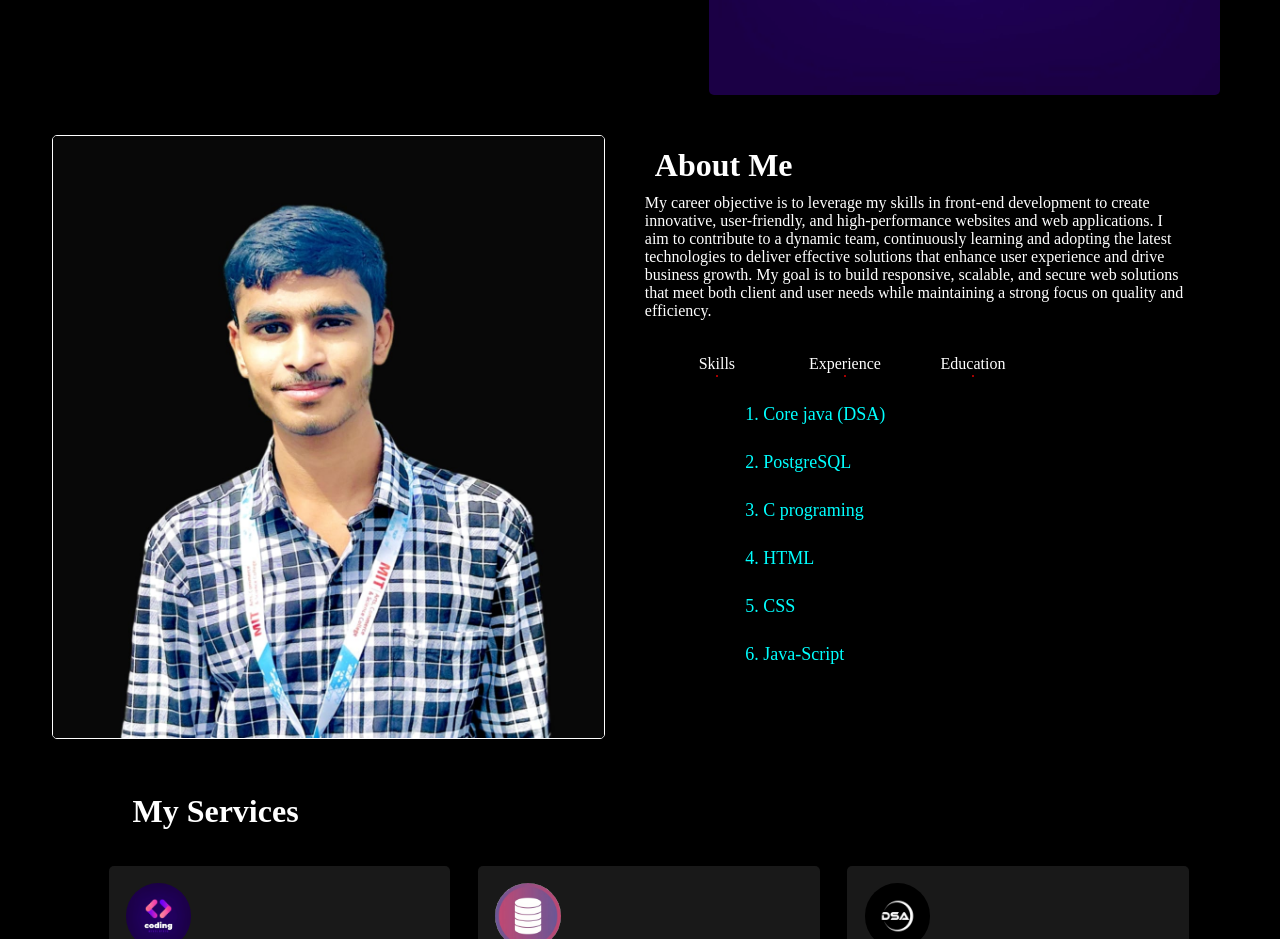
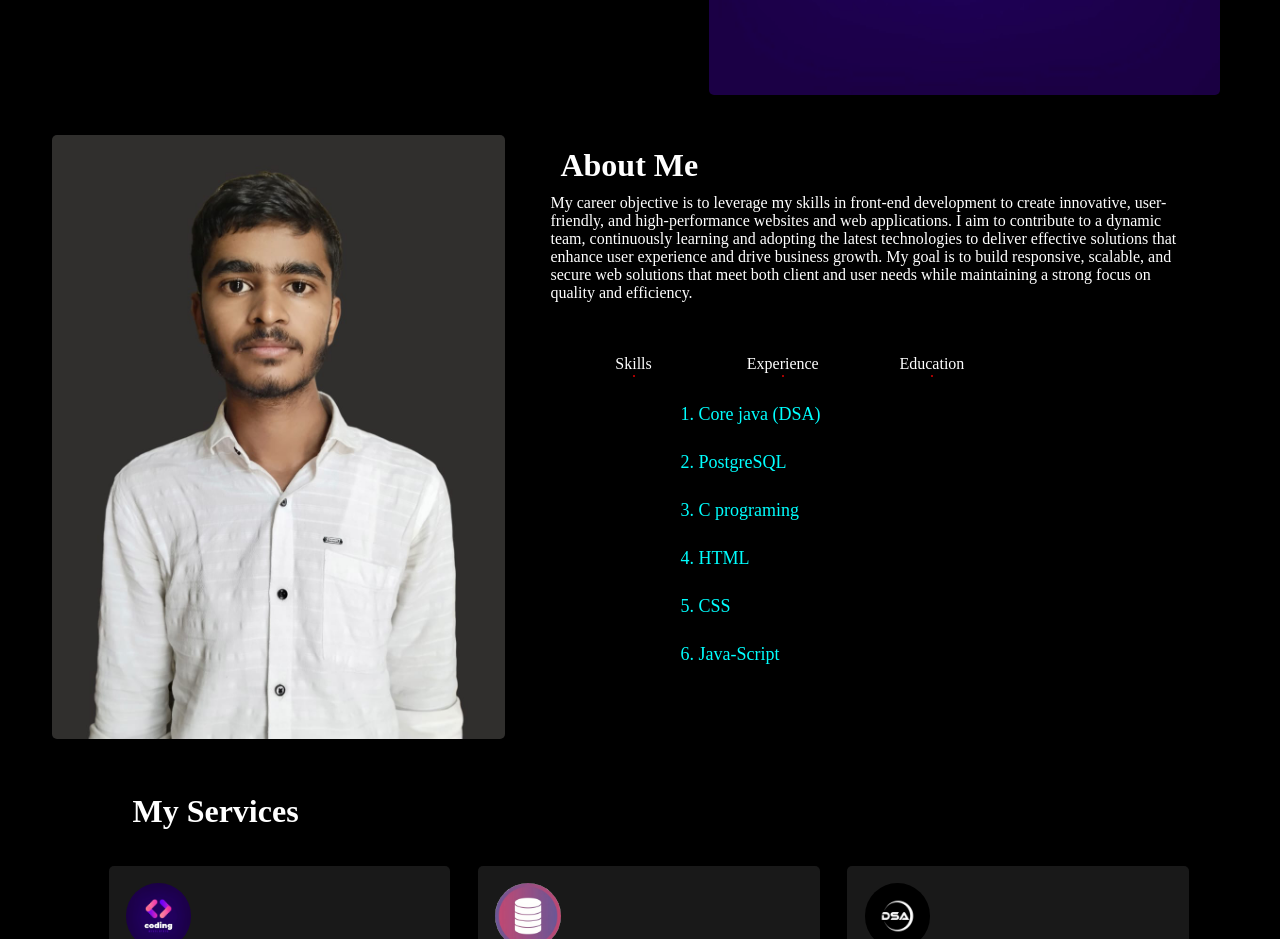
Before and after one commit to aashishkhose/portfolio, a plain HTML site: page index.html in a window 1280 px wide. Shown: the part 580-1519 px from the top of the page. Drawn offline with Linux system fonts and the light colour scheme.

Commit message:
modified image

```diff
--- a/index.html
+++ b/index.html
@@ -56,7 +56,7 @@
 
         <!-- about section -->
          <div id="about-me-con">
-            <img src="aashish2.jpg" alt="" id="about-img">
+            <img src="aashish3.jpg" alt="" id="about-img">
             <div id="about-info">
                 <div id="intro">
                     <h1>About Me</h1>
--- a/style.css
+++ b/style.css
@@ -140,7 +140,7 @@ body{
 }
 #about-img{
     position: relative;
-    border: solid 1px white;
+    /* border: solid 1px white; */
     border-radius: 5px;
     height: 90%;
 }
```
Also changed, not shown: aashish3.jpg (added).
